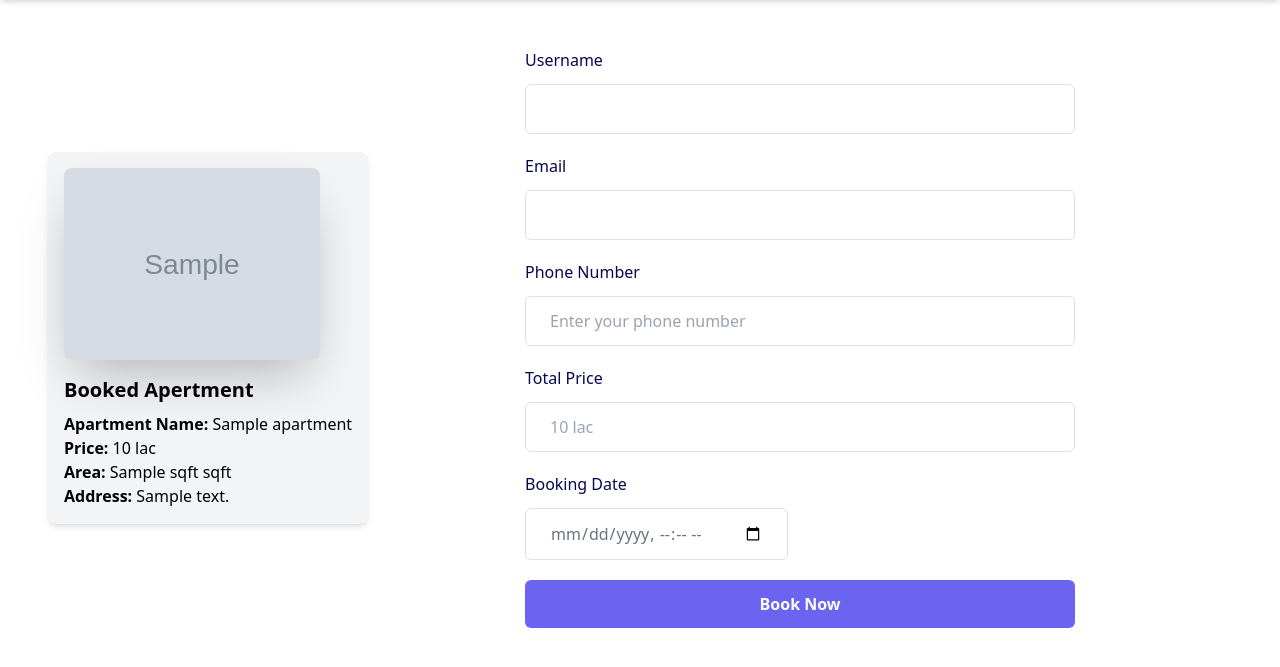
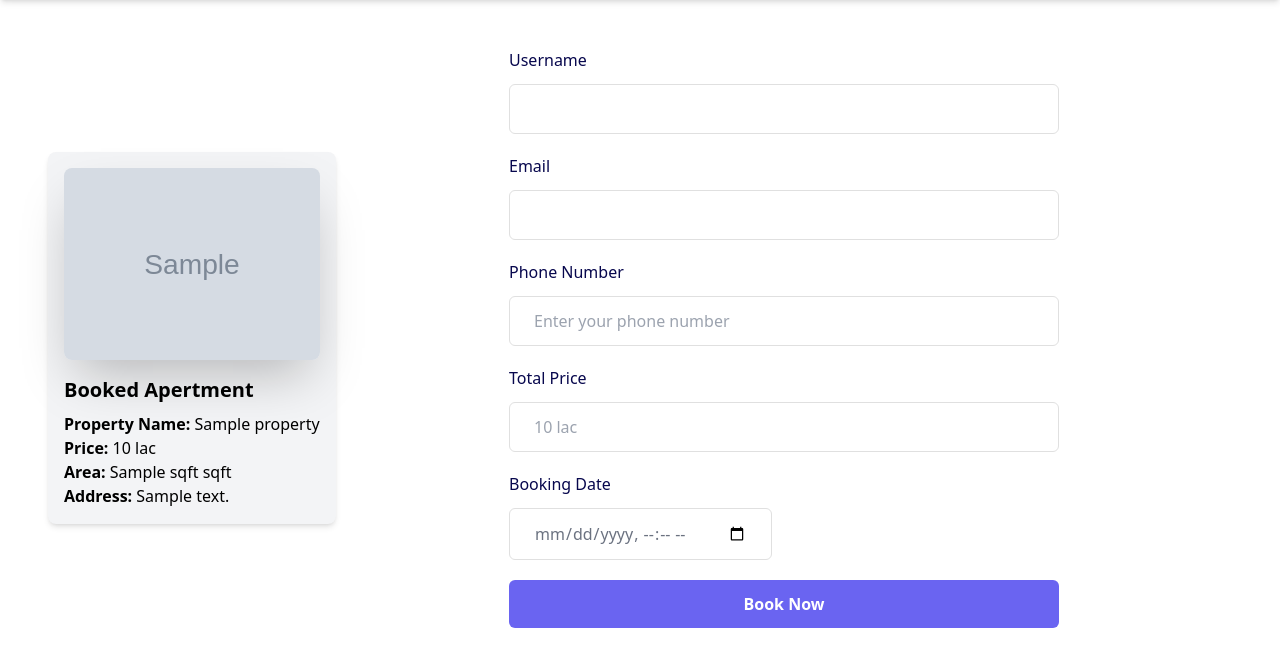
Before and after one commit to mdyhakash/apartment_rent_django, a Django app: template templates/book_property/booking.html in a window 1280 px wide. Shown: the part 104-771 px from the top of the page. Run offline with Django 3.2, Linux system fonts and the light colour scheme; the template is opened without the code that fills it: most values are stand-ins (such as "Sample title", 1, 10 or a date in 2020); grey boxes marked "Sample" are stand-in pictures; some libraries are stand-ins or nearby versions; some web fonts are replaced; grey boxes are pictures that could not be loaded.

Commit message:
updated html files

```diff
--- a/apartment_rental/urls.py
+++ b/apartment_rental/urls.py
@@ -10,6 +10,7 @@ urlpatterns = [
     path('', prop_views.home, name="home"),
     path('login/', prop_views.login, name='login'),
     path('register/', prop_views.register, name='register'),
+    path('signout/',prop_views.signout,name='signout'),
     path('property/', prop_views.property, name='property'),
     path('add_property/', prop_views.add_property, name='add_property'),
     path('update_property/<str:id>',prop_views.update_property,name='update_property'),
--- a/rental/models.py
+++ b/rental/models.py
@@ -9,7 +9,6 @@ class User_Profile(models.Model):
     user_type = models.CharField(max_length=50)
     join_date=models.DateField()
     address=models.TextField(max_length=200, blank=True, null=True)
-
     profile_image = models.ImageField(upload_to='profiles/', null=True, blank=True)
 
     def __str__(self):
@@ -23,6 +22,7 @@ class Property(models.Model):
     num_of_bathrooms = models.IntegerField()
     area_size = models.FloatField()
     price = models.FloatField()
+    address=models.TextField(max_length=200, blank=True, null=True)
     status = models.CharField(max_length=50)
     date_created = models.DateTimeField(auto_now_add=True)
     image_1 = models.ImageField(upload_to='property_images/', null=True, blank=True)
@@ -35,7 +35,7 @@ class Property(models.Model):
 
     def __str__(self):
         return self.property_type
-
+address=models.TextField(max_length=200, blank=True, null=True)
 class Booking(models.Model):
     user = models.ForeignKey(User_Profile, on_delete=models.CASCADE)
     property = models.ForeignKey(Property, on_delete=models.CASCADE)
--- a/rental/views.py
+++ b/rental/views.py
@@ -150,10 +150,10 @@ def book_property(request, id):
     else:
 
         property = Property.objects.get(pk=id)
-        return render(request, 'booking.html', {'property': property})
+        return render(request, template_name='book_property/booking.html', context={'property': property})
 
 def booking_success(request):
-    return render(request, 'booking_success.html')
+    return render(request, 'book_property/booking_success.html')
 
 def profile(request):
    user_profile=User_Profile.objects.all()
--- a/templates/base.html
+++ b/templates/base.html
@@ -27,11 +27,14 @@
 
         <div class="flex ml-auto lg:order-1">
           {% if user.is_authenticated %}
+
           <span class="px-4 py-2 text-md rounded-lg font-semibold text-black">
-            Welcome, <a href="#" class="text-blue-800">Loyal Mamun</a>
+            Welcome, <a href="{% url 'profile' %}" class="text-blue-800">{{ user.username }}</a>
           </span>
+
+
           <a
-            href="#"
+            href="{% url 'signout' %}"
             class="px-4 py-2 text-md rounded-lg font-semibold text-white bg-gradient-to-r from-red-400 to-pink-500 transition-all ease-in-out duration-300 hover:from-pink-500 hover:to-yellow-500 ml-4"
           >
             Logout
--- a/templates/book_property/booking.html
+++ b/templates/book_property/booking.html
@@ -21,17 +21,17 @@ Book Now
         <div class="bg-gray-100 rounded-lg shadow-md p-4">
             <!-- Image -->
             <div class="mb-4">
-                <img src="{{ property.image.url }}" alt="property Image" class="w-64 h-auto rounded-lg shadow-2xl">
+                <img src="{{ property.image_1.url }}" alt="property Image" class="w-64 h-auto rounded-lg shadow-2xl">
             </div>
 
             <!-- Information -->
             <div>
                 <h3 class="text-xl font-semibold mb-2">Booked Apertment</h3>
                 <div class="flex flex-col">
-                    <p><span class="font-semibold">Apartment Name:</span> {{ apartment.name }}</p>
-                    <p><span class="font-semibold">Price:</span> {{ apartment.price }} lac</p>
-                    <p><span class="font-semibold">Area:</span> {{ apartment.sqft }} sqft</p>
-                    <p><span class="font-semibold">Address:</span> {{ apartment.address }}</p>
+                    <p><span class="font-semibold">Property Name:</span> {{ property.name }}</p>
+                    <p><span class="font-semibold">Price:</span> {{ property.price }} lac</p>
+                    <p><span class="font-semibold">Area:</span> {{ property.sqft }} sqft</p>
+                    <p><span class="font-semibold">Address:</span> {{ property.address }}</p>
                 </div>
             </div>
         </div>
@@ -40,7 +40,7 @@ Book Now
         <div class="mx-auto w-full max-w-[550px] bg-white">
             <form method="post">
                 {% csrf_token %}
-                <input type="hidden" name="apartment_id" value="{{ apartment.id }}">
+                <input type="hidden" name="property_id" value="{{ property.id }}">
                 <div class="mb-5">
                     <label for="phone" class="mb-3 block text-base font-medium text-[#07074D]">
                         Username
@@ -67,7 +67,7 @@ Book Now
                     <label for="phone" class="mb-3 block text-base font-medium text-[#07074D]">
                        Total Price
                     </label>
-                    <input type="text" name="price" id="price" placeholder="{{ apartment.price }} lac"
+                    <input type="text" name="price" id="price" placeholder="{{ property.price }} lac"
                         class="w-full rounded-md border border-[#e0e0e0] bg-white py-3 px-6 text-base font-medium text-[#6B7280] outline-none focus:border-[#6A64F1] focus:shadow-md" readonly/>
                 </div>
 
--- a/templates/propertydetails.html
+++ b/templates/propertydetails.html
@@ -24,7 +24,7 @@
         font-optical-sizing: auto;
       "
     >
-      <h1 class="text-3xl font-bold text-gray-800 mb-4">Apartment Detail</h1>
+      <h1 class="text-3xl font-bold text-gray-800 mb-4">Apartment Details</h1>
       <div class="flex flex-col md:flex-row md:space-x-8">
         <div class="w-full md:w-1/2">
           <img
@@ -63,7 +63,7 @@
 
           <div class="flex justify-center mt-4">
             <a
-              href="#"
+              href="{% url 'book_property' property.id %}"
               class="bg-gray-800 text-white py-2 px-40 rounded-lg hover:bg-gray-700 transition duration-300 ease-in-out"
               >Book Now</a
             >
```
Also changed, not shown: db.sqlite3, media/property_images/house-interior-design-500x500.webp (added), media/property_images/image2.jpeg (added), media/property_images/images.jpeg (added), media/property_images/residential-interior-designing-services-500x500.webp (added), rental/migrations/0003_property_address.py (added).
